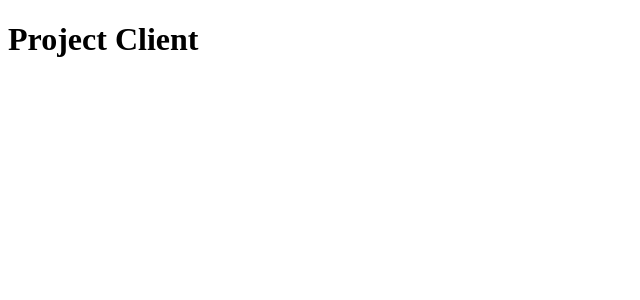
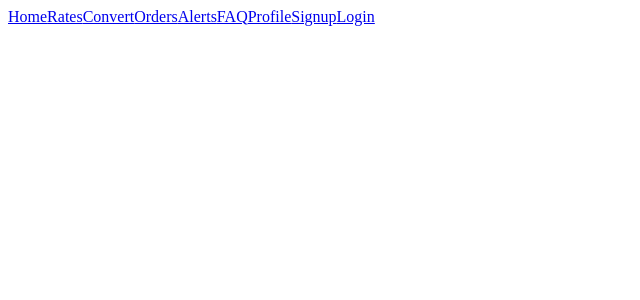
Before and after one commit to Jerome-Chauncey/Forex-Bureau, a React (Create React App) app in the folder client/: page /convert in a window 1280 px wide. Shown: the top 300 px of the page, without its empty margins (0-640 px from the left). Built offline with nearby package versions, Linux system fonts and the light colour scheme.

Commit message:
updates: App.js with routes creates: component stubs

```diff
--- a/client/src/components/App.js
+++ b/client/src/components/App.js
@@ -1,8 +1,44 @@
-import React, { useEffect, useState } from "react";
-import { Switch, Route } from "react-router-dom";
+import React from 'react';
+import { BrowserRouter, Switch, Route, Link } from 'react-router-dom';
+import HomePage from './HomePage';
+import RatesPage from './RatesPage';
+import ConvertPage from './ConvertPage';
+import SignupPage from './SignupPage';
+import LoginPage from './LoginPage';
+import OrdersPage from './OrdersPage';
+import AlertsPage from './AlertsPage';
+import FAQPage from './FAQPage';
+import ProfilePage from './ProfilePage';
 
-function App() {
-  return <h1>Project Client</h1>;
+export default function App() {
+  return (
+    <BrowserRouter>
+      <nav className="bg-gray-100 p-4 space-x-4">
+        <Link to="/" className="hover:underline">Home</Link>
+        <Link to="/rates" className="hover:underline">Rates</Link>
+        <Link to="/convert" className="hover:underline">Convert</Link>
+        <Link to="/orders" className="hover:underline">Orders</Link>
+        <Link to="/alerts" className="hover:underline">Alerts</Link>
+        <Link to="/faq" className="hover:underline">FAQ</Link>
+        <Link to="/profile" className="hover:underline">Profile</Link>
+        <Link to="/signup" className="hover:underline">Signup</Link>
+        <Link to="/login" className="hover:underline">Login</Link>
+      </nav>
+      <main className="p-6">
+        <Switch>
+          <Route path="/" element={<HomePage />} />
+          <Route path="/rates" element={<RatesPage />} />
+          <Route path="/convert" element={<ConvertPage />} />
+          <Route path="/signup" element={<SignupPage />} />
+          <Route path="/login" element={<LoginPage />} />
+          <Route path="/orders" element={<OrdersPage />} />
+          <Route path="/alerts" element={<AlertsPage />} />
+          <Route path="/faq" element={<FAQPage />} />
+          <Route path="/profile" element={<ProfilePage />} />
+          {/* fallback 404 */}
+          <Route path="*" element={<div>Page not found</div>} />
+        </Switch>
+      </main>
+    </BrowserRouter>
+  );
 }
-
-export default App;
--- a/client/src/components/ConvertPage.jsx
+++ b/client/src/components/ConvertPage.jsx
@@ -0,0 +1,4 @@
+import React from 'react';
+export default function ConvertPage() {
+    return <div className='p-4'>Convert</div>;
+}
--- a/client/src/components/FAQPage.jsx
+++ b/client/src/components/FAQPage.jsx
@@ -0,0 +1,4 @@
+import React from 'react';
+export default function FAQPage() {
+    return <div className='p-4'>FAQs</div>;
+}
--- a/client/src/components/HomePage.jsx
+++ b/client/src/components/HomePage.jsx
@@ -0,0 +1,4 @@
+import React from 'react';
+export default function HomePage() {
+    return <div className='p-4'>"Home"</div>;
+}
--- a/client/src/components/LoginPage.jsx
+++ b/client/src/components/LoginPage.jsx
@@ -0,0 +1,4 @@
+import React from 'react';
+export default function LoginPage() {
+    return <div className='p-4'>Login</div>;
+}
--- a/client/src/components/OrdersPage.jsx
+++ b/client/src/components/OrdersPage.jsx
@@ -0,0 +1,4 @@
+import React from 'react';
+export default function OrdersPage() {
+    return <div className='p-4'>Orders</div>;
+}
--- a/client/src/components/ProfilePage.jsx
+++ b/client/src/components/ProfilePage.jsx
@@ -0,0 +1,4 @@
+import React from 'react';
+export default function ProfilePage() {
+    return <div className='p-4'>Profile</div>;
+}
--- a/client/src/components/RatesPage.jsx
+++ b/client/src/components/RatesPage.jsx
@@ -0,0 +1,4 @@
+import React from 'react';
+export default function RatesPage() {
+    return <div className='p-4'>Rates</div>;
+}
--- a/client/src/components/SignupPage.jsx
+++ b/client/src/components/SignupPage.jsx
@@ -0,0 +1,4 @@
+import React from 'react';
+export default function SignupPage() {
+    return <div className='p-4'>Signup</div>;
+}
```
